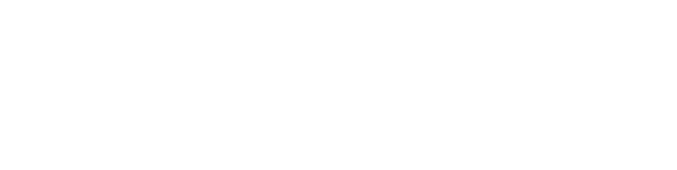
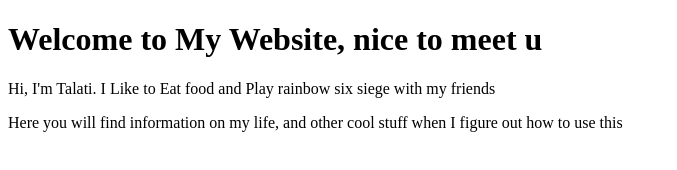
Before and after one commit to Talati01/Talatis-Site, a plain HTML site: page talatinew.html in a window 1280 px wide. Shown: the whole page, without its empty margins (0-677 px from the left). Drawn offline with Linux system fonts and the light colour scheme.

Commit message:
Update talatinew.html

```diff
--- a/talatinew.html
+++ b/talatinew.html
@@ -1,11 +1,14 @@
 <!DOCTYPE html>
 <html lang="en">
 <head>
+<title> Talatis Personal Website</title>
     <meta charset="UTF-8">
     <meta name="viewport" content="width=>, initial-scale=1.0">
     <title>Document</title>
 </head>
 <body>
-
+    <h1>Welcome to My Website, nice to meet u </h1>
+    <p>Hi, I'm Talati. I Like to Eat food and Play rainbow six siege with my friends</p>
+<p>Here you will find information on my life, and other cool stuff when I figure out how to use this</p>
 </body>
 </html>
```
